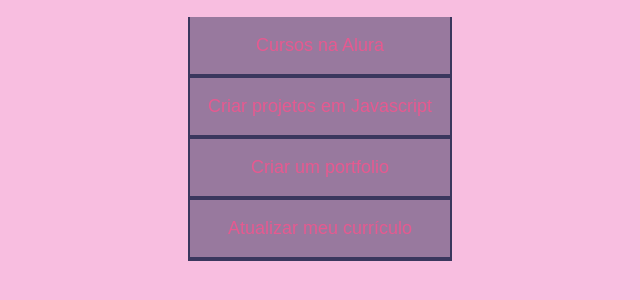
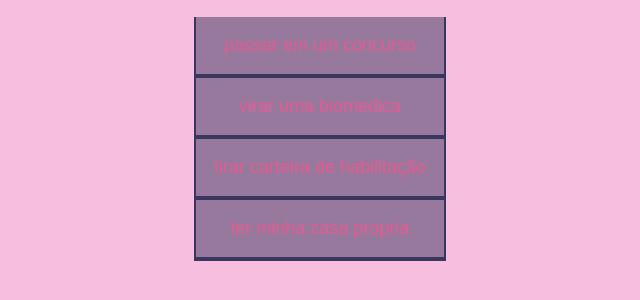
Before and after one commit to nahrimanbatista/prototico_nahriman_3c, a plain HTML site: page index.html in a window 1280 px wide. Shown: the part 62-362 px from the top of the page, without its empty margins (320-960 px from the left). Drawn offline with Linux system fonts and the light colour scheme.

Commit message:
rtjylçj

```diff
--- a/index.html
+++ b/index.html
@@ -10,10 +10,10 @@
 <section class="conteudo-principal">
               <h2 class="titulo-principal">Meus Objetivos do ano_</h2>
                  <div class="botoes">
-                             <button class="botao">Cursos na Alura</button>
-                                         <button class="botao">Criar projetos em Javascript</button>
-                                                     <button class="botao">Criar um portfolio</button>
-                                                                 <button class="botao">Atualizar meu currículo</button>
+                             <button class="botao">passar em um concurso</button>
+                                         <button class="botao">virar uma biomedica</button>
+                                                     <button class="botao">tirar carteira de habilitação</button>
+                                                                 <button class="botao">ter minha casa propria</button>
                                                                       </div>
                                                                        </section>
 
```
